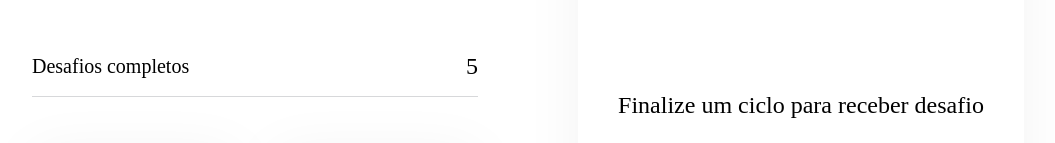
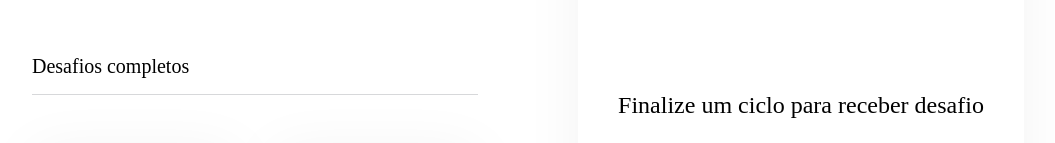
Before and after one commit to Robson-GDS/moveit, a Next.js app: page / in a window 1280 px wide. Shown: the part 276-419 px from the top of the page, without its empty margins (112-1167 px from the left). Built offline with nearby package versions, Linux system fonts and the light colour scheme.

Commit message:
add challenges completed

```diff
--- a/src/components/CompletedChallenges.tsx
+++ b/src/components/CompletedChallenges.tsx
@@ -1,10 +1,15 @@
+import { useContext } from 'react';
+import { ChallengesContext } from '../contexts/ChallengesContext';
+
 import styles from '../styles/components/CompletedChallenges.module.css'
 
 export function CompletedChallenges() {
+  const { challengesCompleted } = useContext(ChallengesContext)
+
   return (
     <div className={styles.completedChallengesContainer}>
       <span>Desafios completos</span>
-      <span>5</span>
+      <span>{challengesCompleted}</span>
     </div>
   );
 }
```
